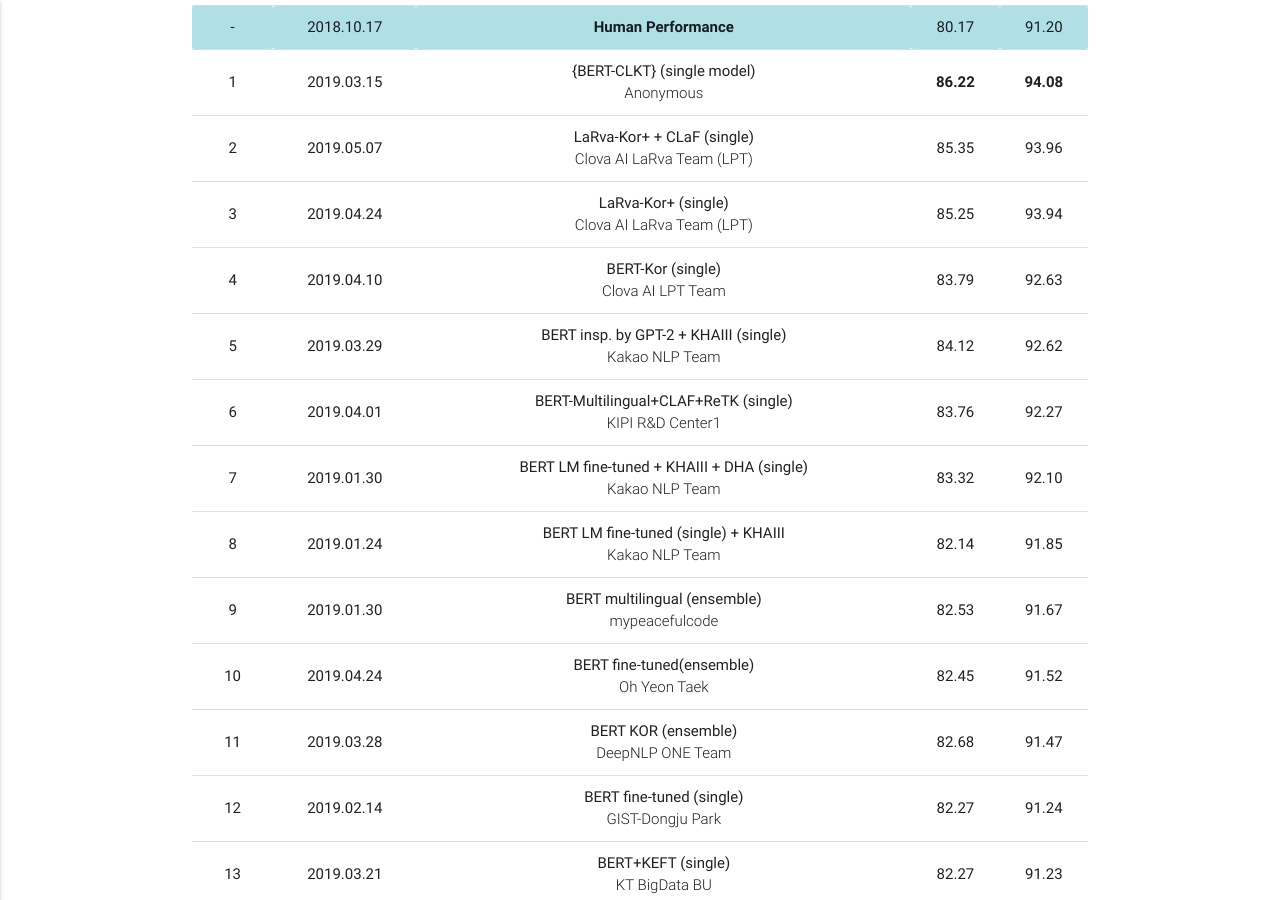
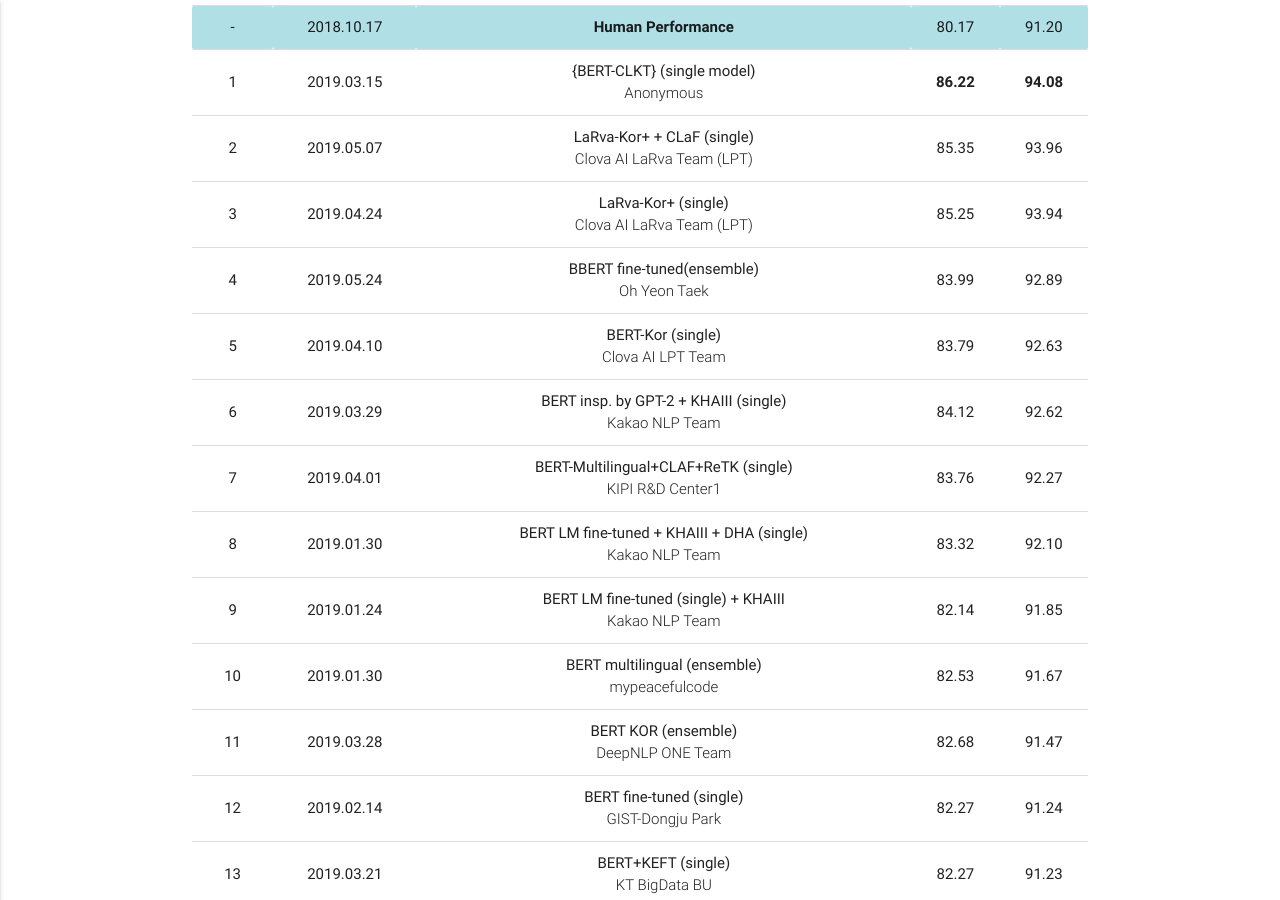
Before and after one commit to korquad/korquad.github.io, a Jekyll site: the page built from index.md, in a window 1280 px wide and 900 px high, scrolled down 1709 px. Built offline with Jekyll 4.4.1, drawn with Linux system fonts in a browser that asks for light colours.

Commit message:
Update home.html

```diff
--- a/_layouts/home.html
+++ b/_layouts/home.html
@@ -205,6 +205,15 @@
                     </tr>
                     <tr>
                       <td>4</td>
+                      <td>2019.05.24</td>
+                      <td>BBERT fine-tuned(ensemble)
+                        <p class="light">Oh Yeon Taek</p>
+                      </td>
+                      <td>83.99</td>
+                      <td>92.89</td>
+                    </tr>
+                    <tr>
+                      <td>5</td>
                       <td>2019.04.10</td>
                       <td>BERT-Kor (single)
                         <p class="light">Clova AI LPT Team</p>
@@ -249,22 +258,13 @@
                       <td>91.85</td>
                     </tr>
                     <tr>
-                      <td>9</td>
+                      <td>10</td>
                       <td>2019.01.30</td>
                       <td>BERT multilingual (ensemble)
                         <p class="light">mypeacefulcode</p>
                       </td>
                       <td>82.53</td>
                       <td>91.67</td>
-                    </tr>
-                    <tr>
-                      <td>10</td>
-                      <td>2019.04.24</td>
-                      <td>BERT fine-tuned(ensemble)
-                        <p class="light">Oh Yeon Taek</p>
-                      </td>
-                      <td>82.45</td>
-                      <td>91.52</td>
                     </tr>
                     <tr>
                       <td>11</td>
```
Also changed, not shown: other parts of _layouts/home.html (+4 -4 lines).
